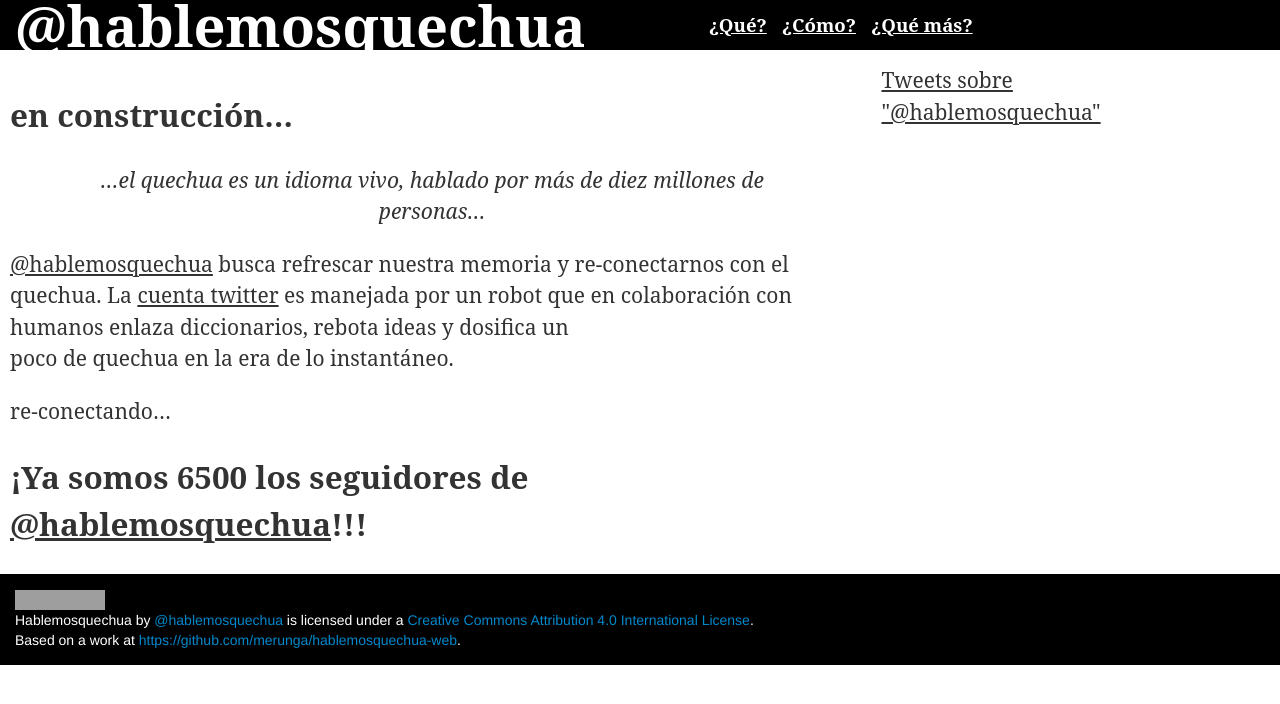
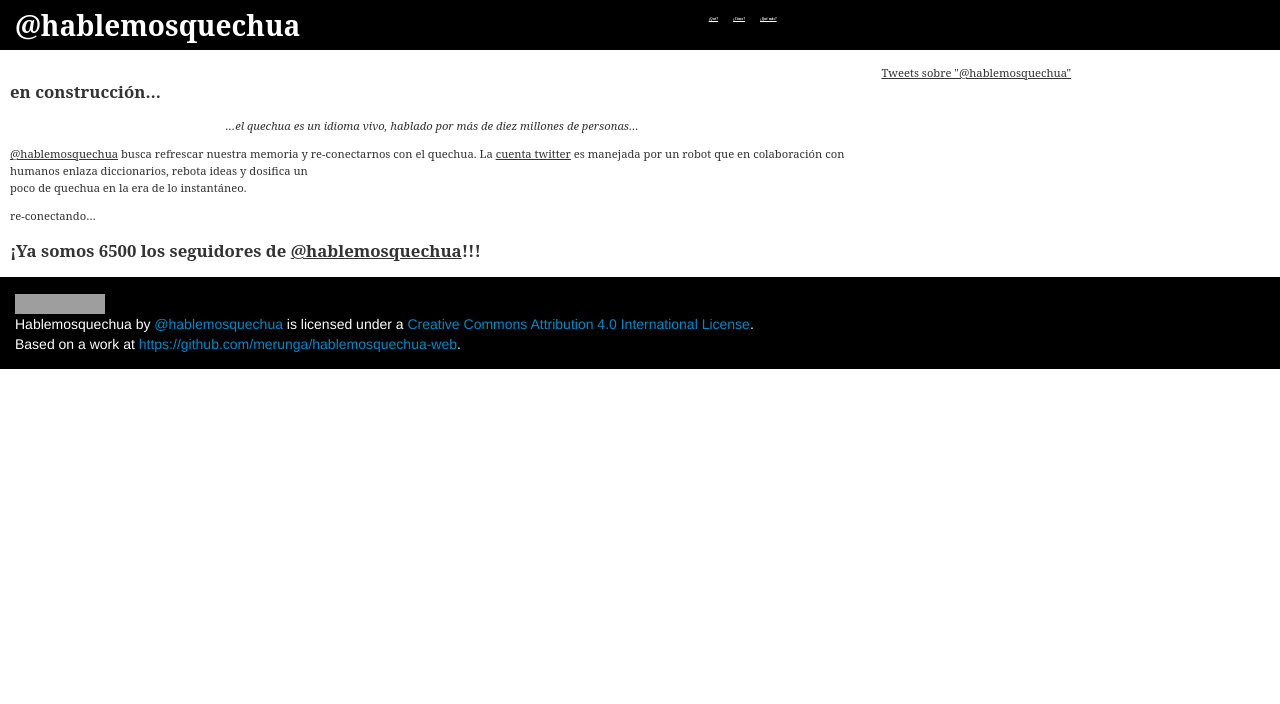
Before and after one commit to merunga/hablemosquechua-web, a Jekyll site: the page built from index.md, in a window 1280 px wide. Shown: the top 704 px of the page. Built offline with Jekyll 4.4.1, drawn with Linux system fonts in a browser that asks for light colours; some web fonts are replaced; comment, search, counter and statistics services are not loaded; grey boxes are pictures that could not be loaded.

Commit message:
tamaño de letra?

```diff
--- a/css/main.css
+++ b/css/main.css
@@ -1,7 +1,7 @@
 @font-face {
   font-family: 'Noto Serif';
   font-style: normal;
-  font-weight: 300;
+  font-weight: 400;
   src: local("Noto Serif"),local("NotoSerif"),url(http://themes.googleusercontent.com/static/fonts/notoserif/v1/eCpfeMZI7q4jLksXVRWPQxsxEYwM7FgeyaSgU71cLG0.woff) format("woff");
 }
 
@@ -27,7 +27,7 @@
 header h1 {
   margin: 0 !important;
   padding: 15px;
-  font-size: 4em;
+  font-size: 2em;
   min-height: .5em !important;
 }
 
@@ -46,7 +46,7 @@
 }
 
 nav#main-nav * {
-  font-size: 1.1em;
+  font-size: 0.6em;
   font-weight: bolder;
 }
 
@@ -54,7 +54,7 @@
   padding-left: 10px;
   padding-right: 10px;
   line-height: 1.5;
-  font-size: 1.5em;
+  font-size: 0.8em;
 }
 
 #container a {
```
Also changed, not shown: 1 other file.
